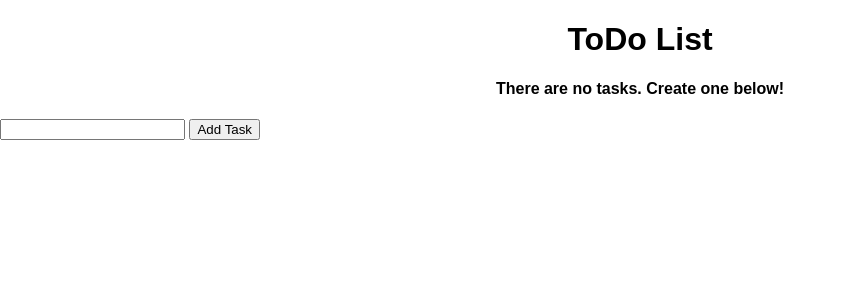
After one commit to KonstantinaK98/ToDoListFlask, a Flask app: template templates/index.html in a window 1280 px wide. The commit adds this page. Shown: the top 300 px of the page, without its empty margins (0-846 px from the left). Run offline with Flask 2, Linux system fonts and the light colour scheme; the template is opened without the code that fills it, so the values that code supplies are empty.

Commit message:
Creation of templates, db and functions

```diff
--- a/app.py
+++ b/app.py
@@ -1,12 +1,61 @@
-from flask import Flask, render_template
+from flask import Flask, render_template, request, redirect
+from flask_sqlalchemy import SQLAlchemy
+from datetime import datetime
+
+app = Flask(__name__)
+app.config['SQLALCHEMY_DATABASE_URI'] = 'sqlite:///test.db'
+db = SQLAlchemy(app)
+
+class Todo(db.Model):
+    id = db.Column(db.Integer, primary_key=True)
+    content = db.Column(db.String(200), nullable=False)
+    date_created = db.Column(db.DateTime, default=datetime.utcnow)
+
+    def __repl__(self):
+        return'<Task %r>' % self.id
+
+@app.route('/', methods=['POST', 'GET'])
+def index():
+    if request.method == 'POST':
+        task_content = request.form['content']
+        new_task = Todo(content=task_content)
+
+        try:
+            db.session.add(new_task)
+            db.session.commit()
+            return redirect('/')
+        except:
+            return "There was an issue adding your task"
+    else:
+        tasks = Todo.query.order_by(Todo.date_created).all()
+        return render_template('index.html', tasks=tasks)
+
+@app.route('/delete/<int:id>')
+def delete(id):
+    task_to_delete = Todo.query.get_or_404(id)
+
+    try:
+        db.session.delete(task_to_delete)
+        db.session.commit()
+        return redirect('/')
+    except:
+        return 'There was a problem deleting that task'
+
+@app.route('/update/<int:id>', methods=['POST', 'GET'])
+def update(id):
+    task = Todo.query.get_or_404(id)
+    if request.method == 'POST':
+        task.content = request.form['content']
+
+    try:
+        db.session.commit()
+        return redirect('/')
+    except:
+        return 'There was an issue updating your task'
 
 
-app = Flask(__name__)
-
-@app.route('/')
-def root_page():
-    return render_template('base.html')
-
+    else:
+        return render_template('update.html' , task=task)
 
 if __name__ == "__main__":
     app.run(debug=True)
--- /dev/null
+++ b/static/css/main.css
@@ -0,0 +1,4 @@
+body,html {
+    margin: 0;
+    font-family: sans-serif;
+}
--- a/templates/base.html
+++ b/templates/base.html
@@ -3,11 +3,10 @@
 <head>
     <meta charset="UTF-8">
     <meta name="viewport" content="width=device-width, initial-scale=1.0">
-    <title>ToDo List</title>
+    <link rel="stylesheet" href="{{ url_for('static', filename='css/main.css') }}">
     {% block head %} {% endblock %}
 </head>
 <body>
     {% block body %} {% endblock %}
-    <h1>ToDo List</h1>
 </body>
 </html>
--- /dev/null
+++ b/templates/index.html
@@ -0,0 +1,38 @@
+{% extends 'base.html' %}
+
+{% block head%}
+    <title>ToDo List</title>
+{% endblock %}
+
+{% block body%}
+    <div class="content">
+        <h1 style="text-align: center;">ToDo List</h1>
+        {% if tasks|length < 1%}
+        <h4 style="text-align: center;">There are no tasks. Create one below!</h4>
+        {% else %}
+        <table class='mytable'>
+            <tr>
+                <th>Task</th>
+                <th>Added</th>
+                <th>Actions</th>
+            </tr>
+            {% for task in tasks%}
+                <tr>
+                    <td>{{ task.content }}</td>
+                    <td>{{ task.date_created.date() }}</td>
+                    <td>
+                        <a href="/delete/{{task.id}}">Delete</a>
+                        <br>
+                        <a href="/update/{{task.id}}">Update</a>
+                    </td>
+
+                </tr>
+            {% endfor %}
+        </table>
+        {% endif %}
+        <form action="/" method="POST">
+            <input type="text" name="content" id="content">
+            <input type="submit" value="Add Task">
+        </form>
+    </div>
+{% endblock %}
```
Also changed, not shown: templates/update.html (added, +14 -0 lines), test.db (added).
